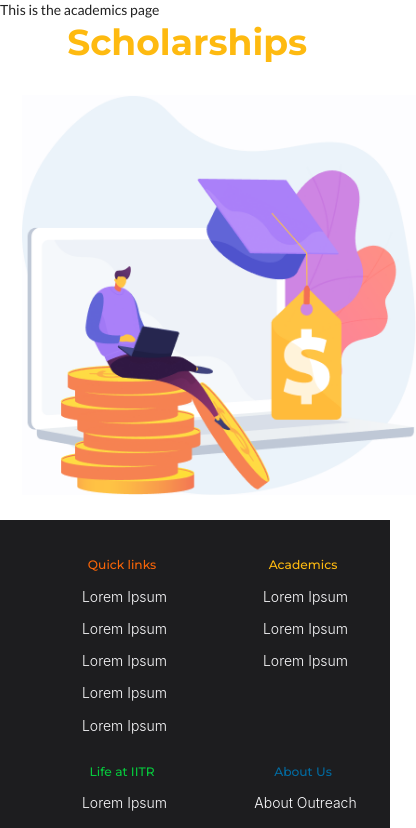
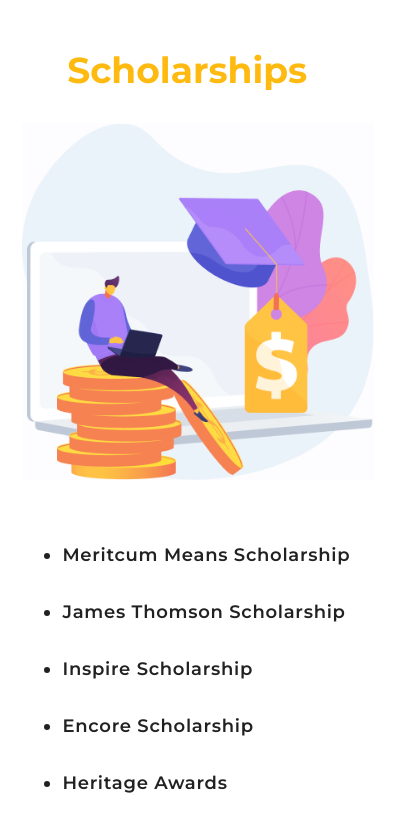
Before and after one commit to Outreach-IITR/Outreach_Website_Frontend, a React (Create React App) app: page /academics in a window 390 px wide. Shown: the top 828 px of the page, 416 px wide, since content can reach past the window. Built offline with nearby package versions, Linux system fonts and the light colour scheme.

Commit message:
Responsiveness added

```diff
--- a/src/Components/Academics/Academics.js
+++ b/src/Components/Academics/Academics.js
@@ -1,16 +1,12 @@
 import React, { Component } from "react";
-import Accordion_segment from "./Accordion/Accordion";
-
+import AccordionSegment from "./Accordion/Accordion";
 
 class Academics extends Component {
   render() {
     return (
       <div>
-          This is the academics page
-        <Accordion_segment />
-
+        <AccordionSegment />
       </div>
-
     );
   }
 }
--- a/src/Components/Academics/Accordion/Accordion.css
+++ b/src/Components/Academics/Accordion/Accordion.css
@@ -1,11 +1,11 @@
 @import url(https://fonts.googleapis.com/css?family=Open+Sans:400,700);
 
 .accordion_segment_container {
+  margin-top: 3.4rem;
   margin-right: 4%;
 }
 
-
-.accordion_segment_header{
+.accordion_segment_header {
   text-align: center;
   height: 41px;
   font-family: Montserrat;
@@ -13,44 +13,43 @@
   font-weight: bold;
   font-size: 36px;
   line-height: 44px;
-  color: #FEBA10;
-
+  color: #feba10;
 }
 
-.content_box{
+.content_box {
   display: flex;
+  align-items: center;
   flex-direction: row;
   margin-left: 6%;
   max-height: 1000px;
 }
 
-
-.accordion{
+.accordion {
   flex: 80%;
   overflow: hidden;
   float: left;
 }
 
-.accordion_content{
+.accordion_content {
   padding-left: 50px;
 }
 
-.accordion_label{
+.accordion_label {
   display: block;
   cursor: pointer;
   position: relative;
 }
 
-.accordion_segment_section:hover{
-    color: #F96508;
+.accordion_segment_section:hover {
+  color: #f96508;
   cursor: pointer;
 }
 
-input[type = checkbox]:checked + label {
-   color: #F96508;
+input[type="checkbox"]:checked + label {
+  color: #f96508;
 }
 
-.accordion_segment_section{
+.accordion_segment_section {
   position: relative;
   width: 700px;
   height: 17px;
@@ -66,7 +65,6 @@ font-size: 18px;
   line-height: 20px;
   letter-spacing: 0.04em;
 
-
   /* Inside Auto Layout */
 
   /* flex: none; */
@@ -75,38 +73,54 @@ flex-grow: 0;
   margin-top: 40px;
 }
 
-
-.accordion_content{
+.accordion_content {
   background: white;
   line-height: 1;
   font-size: 0.85em;
   display: none;
 }
 
-.accordion_last_section{
+.accordion_last_section {
   padding-bottom: 40px;
 }
 
-.accordion_input{
+.accordion_input {
   display: none;
 }
 
-.accordion_input:checked ~ .accordion_content{
+.accordion_input:checked ~ .accordion_content {
   display: block;
 }
 
-.image_box{
+.image_box {
   flex: 40%;
   position: relative;
   margin-top: 20px;
   margin-right: 50px;
   padding-bottom: 20px;
-};
+}
 
-@media (max-width: 1000px) {
+.image_box img {
+  width: 100%;
+  height: auto;
+}
 
-  .content_box{
+@media (max-width: 800px) {
+  .content_box {
     display: flex;
     flex-direction: column-reverse;
+    align-items: center;
+  }
+  .accordion_segment_section {
+    width: fit-content;
+  }
+
+  .image_box {
+    max-width: 425px;
+    text-align: center;
+    position: relative;
+    margin-top: 20px;
+    margin-right: 0;
+    padding-bottom: 20px;
   }
 }
--- a/src/Components/Academics/Accordion/Accordion.js
+++ b/src/Components/Academics/Accordion/Accordion.js
@@ -1,7 +1,7 @@
 import React from "react";
 
 import "./Accordion.css";
-import ScholarshipImage from "./Assets/scholarshipImage.png"
+import ScholarshipImage from "./Assets/scholarshipImage.png";
 
 function Accordion_segment() {
   return (
```
Lines whose indentation alone changed are shown as unchanged.
